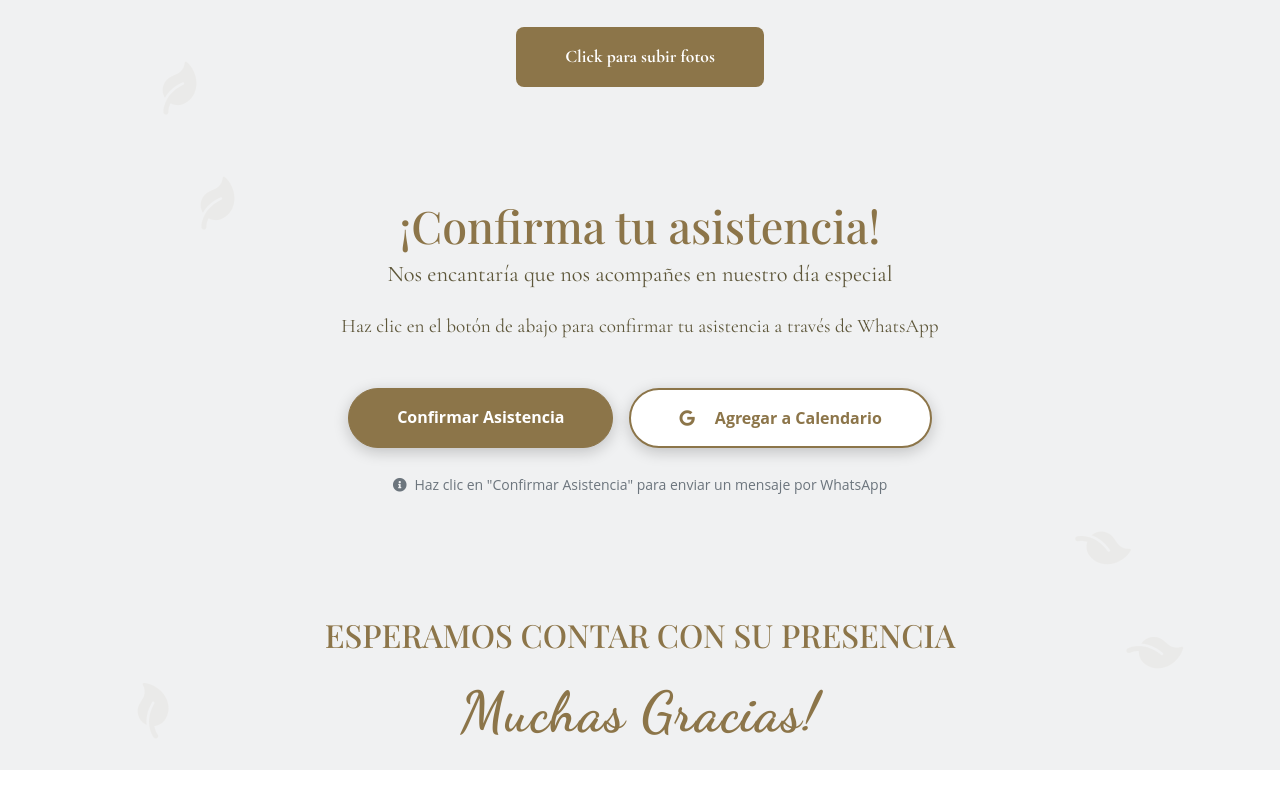
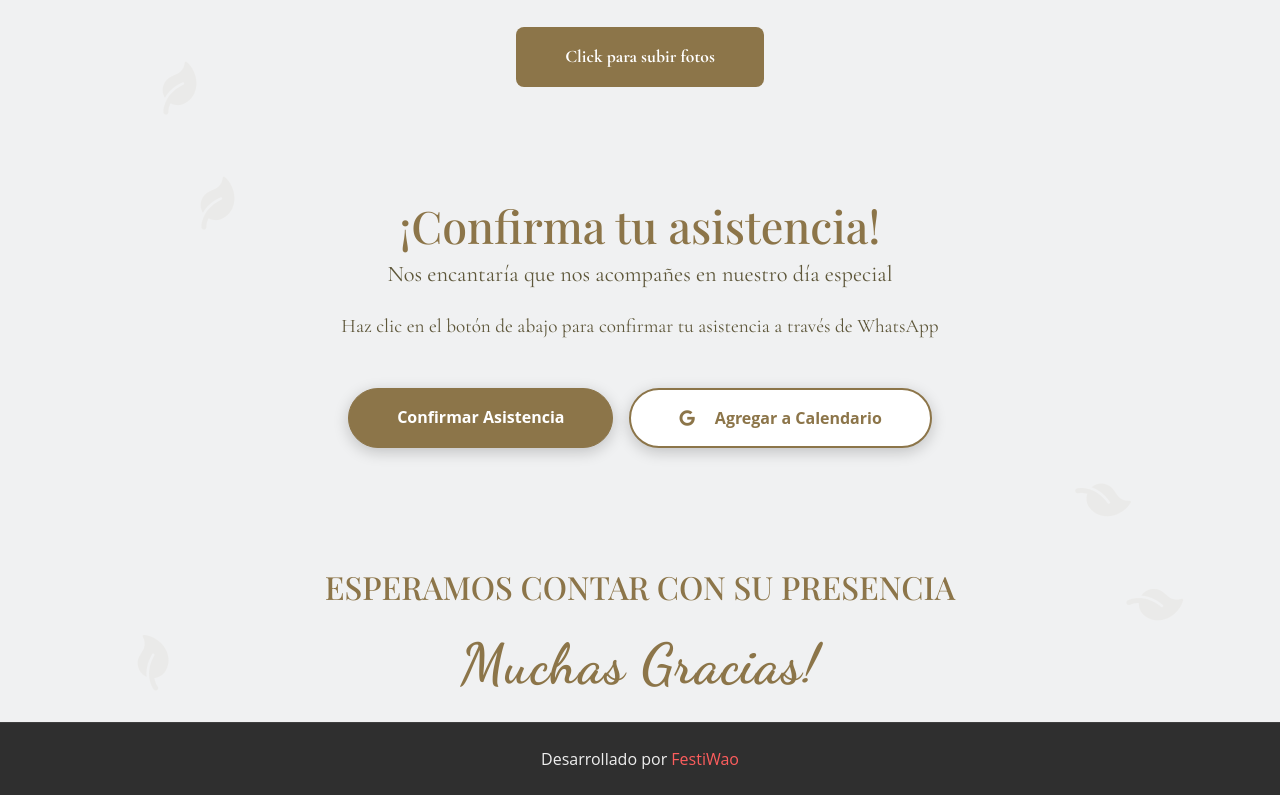
Before and after one commit to faspi-team/template-wedding, a Nuxt app: page / in a window 1280 px wide. Shown: the part 5418-6213 px from the top of the page. Before the commit the page ends 6188 px from the top, so only its background shows below. Built offline with nearby package versions, Linux system fonts and the light colour scheme.

Commit message:
feat: add footer

```diff
--- a/layouts/classic.vue
+++ b/layouts/classic.vue
@@ -2,17 +2,15 @@
     <slot />
 
     <!-- Copyright Start -->
-    <!-- <div class="container-fluid copyright py-4">
+    <div class="container-fluid copyright py-4">
         <div class="container">
             <div class="row g-4 align-items-center">
                 <div class="col-md-12 text-center mb-md-0">
-                    <span class="text-light">
-                        <a href="#"><i class="fas fa-copyright text-light me-2"></i>FestiWao</a>,
-                        Todos los derechos reservados.</span>
+                    <span class="text-light">Desarrollado por <a href="#">FestiWao</a></span>
                 </div>
             </div>
         </div>
-    </div> -->
+    </div>
     <!-- Copyright End -->
 
     <!-- Back to Top -->
--- a/pages/index.vue
+++ b/pages/index.vue
@@ -470,12 +470,6 @@
               Agregar a Calendario
             </a>
           </div>
-          <div class="mt-4">
-            <small class="text-muted">
-              <i class="fas fa-info-circle me-1"></i>
-              Haz clic en "Confirmar Asistencia" para enviar un mensaje por WhatsApp
-            </small>
-          </div>
         </div>
       </div>
     </div>
@@ -497,9 +491,7 @@
       </div>
     </div>
   </div>
-
 </template>
-
 <style scoped>
 .music-player-container {
   position: fixed;
```
